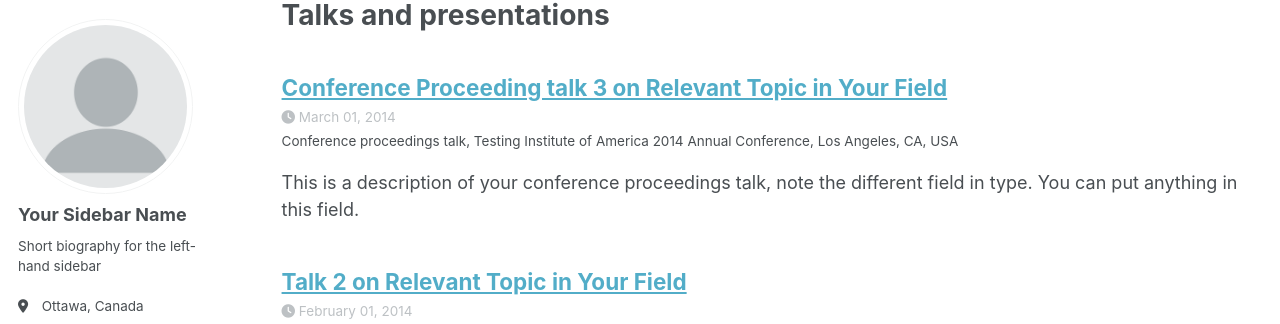
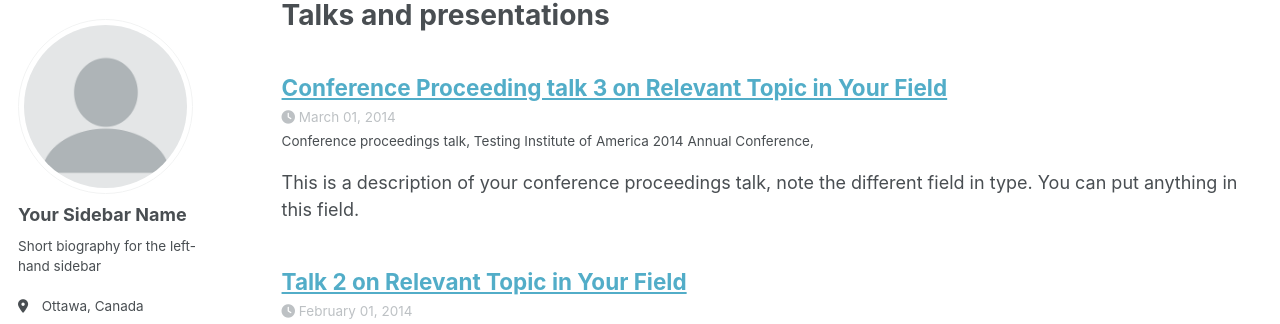
Before and after one commit to akkasi/akkasi.github.io, a Jekyll site: the page built from _pages/talks.html, in a window 1280 px wide and 1317 px high. Shown: the part 98-422 px from the top of the window. Built offline with Jekyll 4.4.1, drawn with Linux system fonts in a browser that asks for light colours; some web fonts are replaced; a script that is not in the unit is left out.

Commit message:
Update 2014-03-01-talk-3.md

```diff
--- a/_talks/2014-03-01-talk-3.md
+++ b/_talks/2014-03-01-talk-3.md
@@ -5,7 +5,7 @@ type: "Conference proceedings talk"
 permalink: /talks/2014-03-01-talk-3
 venue: "Testing Institute of America 2014 Annual Conference"
 date: 2014-03-01
-location: "Los Angeles, CA, USA"
+location: ""
 ---
 
 This is a description of your conference proceedings talk, note the different field in type. You can put anything in this field.
```
